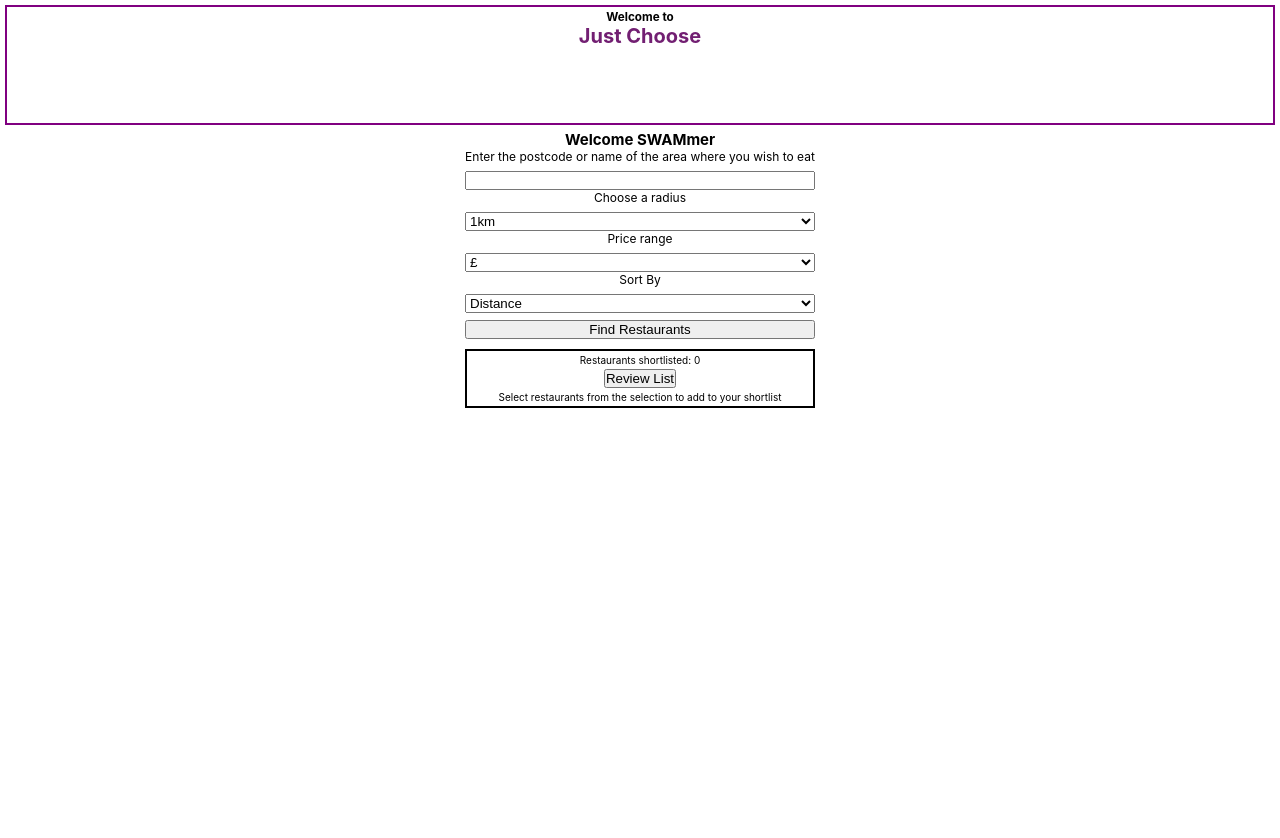
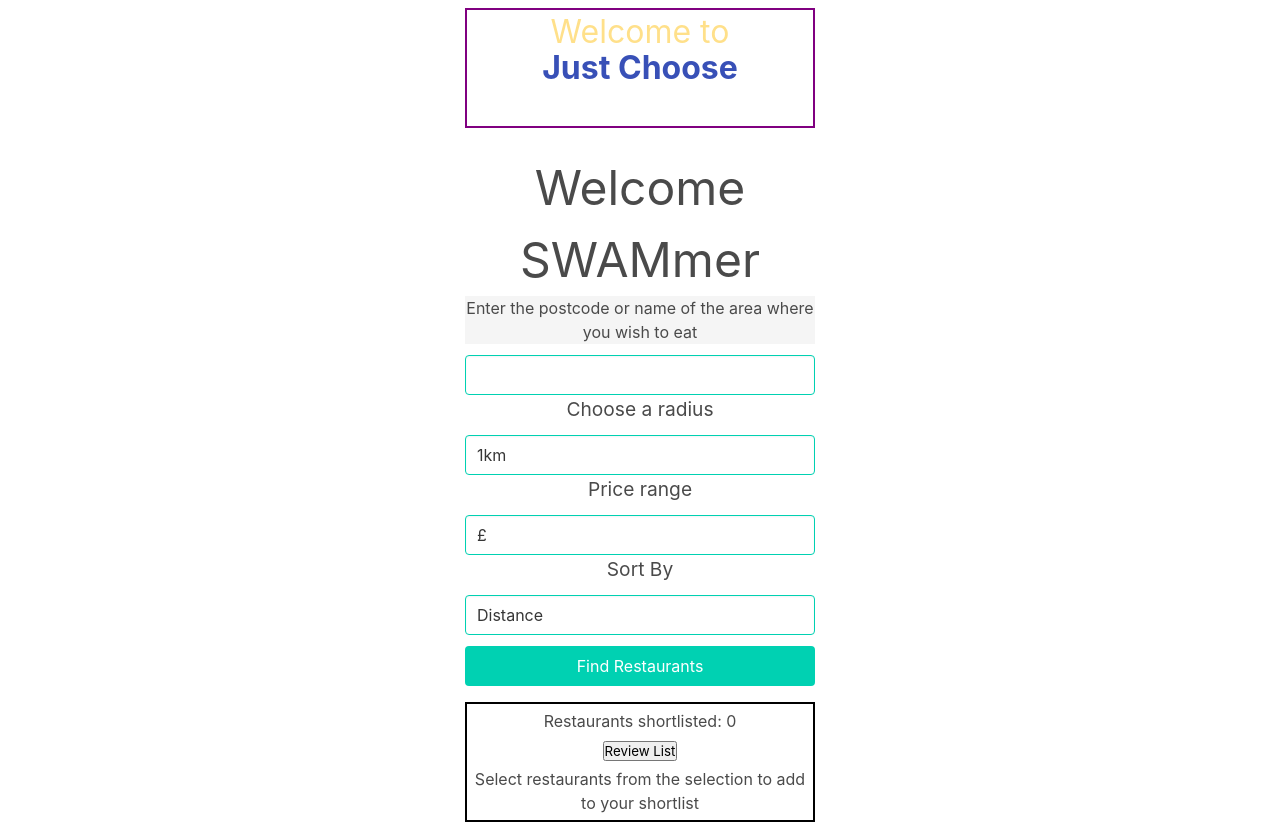
Before and after one commit to williamyap90/fe-just-choose, a React (Create React App) app: page /dashboard in a window 1280 px wide. Before the commit the page ends 800 px from the top, so only its background shows below. Built offline with nearby package versions, Linux system fonts and the light colour scheme.

Commit message:
Bulma WIP

```diff
--- a/package.json
+++ b/package.json
@@ -11,7 +11,9 @@
     "@types/react": "^17.0.20",
     "@types/react-dom": "^17.0.9",
     "axios": "^0.21.4",
+    "bulma": "^0.9.3",
     "jest": "^26.6.0",
+    "moment": "^2.29.1",
     "react": "^17.0.2",
     "react-datetime": "^3.1.1",
     "react-dom": "^17.0.2",
@@ -45,6 +47,7 @@
     ]
   },
   "devDependencies": {
-    "@types/react-router-dom": "^5.1.8"
+    "@types/react-router-dom": "^5.1.8",
+    "node-sass": "^6.0.1"
   }
 }
--- a/public/index.html
+++ b/public/index.html
@@ -4,6 +4,7 @@
     <meta charset="utf-8" />
     <meta name="viewport" content="width=device-width, initial-scale=1" />
     <meta name="theme-color" content="#000000" />
+    <meta name="viewport" content="width=device-width, initial-scale=1">
     <meta
       name="description"
       content="Web site created using create-react-app"
--- a/src/App.tsx
+++ b/src/App.tsx
@@ -1,5 +1,6 @@
 import Header from "./Components/Header"
 import "./CSS/App.css"
+import 'bulma/css/bulma.min.css'
 import { Route, Switch } from "react-router-dom";
 import WelcomePage from "./Components/WelcomePage";
 import SignUpPage from "./Components/SignUpPage"
@@ -16,7 +17,8 @@ function App() {
   const [loggedInUser, setLoggedInUser] = useState<IUser>({ name : 'SWAMmer', status : 'registered'});
 
   return (
-    <div className="App">
+    <div  className="App hero has-background-white">
+      <div className="container">
       <Header />
       <Switch>
       <Route exact path="/">
@@ -38,6 +40,7 @@ function App() {
         <NotFound />
       </Route>
       </Switch>
+      </div>
     </div>
   );
 }
--- a/src/CSS/App.css
+++ b/src/CSS/App.css
@@ -9,9 +9,6 @@ html {
   text-align: center;
 }
 
-.App {
-  margin: 0 0.5rem;
-}
 
 .Header {
   text-align: center;
--- a/src/Components/Header.tsx
+++ b/src/Components/Header.tsx
@@ -3,9 +3,11 @@
 const Header = () => {
     return (
 
-        <div className="Header">
-            <h3>Welcome to</h3>
-            <h1 className="HeaderTitle">Just Choose</h1>
+        <div className="Header title">
+            <h1 className="has-text-warning">Welcome to
+                <br />
+            <span className="has-text-weight-bold has-text-link-dark">Just Choose</span>
+            </h1>
         </div>
 
 
--- a/src/Components/OrganiserJourney/SubComponents/RestaurantFilters.tsx
+++ b/src/Components/OrganiserJourney/SubComponents/RestaurantFilters.tsx
@@ -66,10 +66,10 @@ export default function RestaurantFilters(props: Props) {
     return (
         <section className={Boxes["shortlist-filters-container"]}>
 
-      <h1 className={Paragraphs["welcome-text"]}>Welcome {props.loggedInUser.name}</h1>
+      <h1 className={`is-size-1`}>Welcome {props.loggedInUser.name}</h1>
       <form className={Forms["filters-form"]} onSubmit={handleSubmit}>
         <label htmlFor="Location">
-          <p className={Paragraphs["form-label-paragraph"]}> Enter the postcode or name of the area where you wish to eat </p>
+          <p className={`${Paragraphs["form-label-paragraph"]} is-size-6 has-background-light is-rounded`}> Enter the postcode or name of the area where you wish to eat </p>
         </label>
         <input
           type="text"
@@ -77,12 +77,12 @@ export default function RestaurantFilters(props: Props) {
           id="location"
           value={props.filters.location}
           onChange={handleChange}
-          className={Forms["filters-form-element"]}
+          className={`${Forms["filters-form-element"]} input is-primary `}
         />
         <label htmlFor="Distance">
         <p className={Paragraphs["form-label-paragraph"]}> Choose a radius </p>
         </label>
-        <select className={Forms["filters-form-element"]} onChange={handleChange} name="Distance" id="Distance">
+        <select className={`${Forms["filters-form-element"]} input is-primary`} onChange={handleChange} name="Distance" id="Distance">
           <option value="1000"> 1km</option>
           <option value="2000"> 2km</option>
           <option value="3000"> 3km</option>
@@ -95,7 +95,7 @@ export default function RestaurantFilters(props: Props) {
         <label htmlFor="price">
         <p className={Paragraphs["form-label-paragraph"]}> Price range</p>
         </label>
-        <select className={Forms["filters-form-element"]} onChange={handleChange} name="price" id="price">
+        <select className={`${Forms["filters-form-element"]} input is-primary`} onChange={handleChange} name="price" id="price">
           <option value="1">£</option>
           <option value="2">££</option>
           <option value="3">£££</option>
@@ -105,13 +105,13 @@ export default function RestaurantFilters(props: Props) {
         <label htmlFor="sort_by">
         <p className={Paragraphs["form-label-paragraph"]}>Sort By</p>
         </label>
-        <select className={Forms["filters-form-element"]} onChange={handleChange} name="sort_by" id="sort_by">
+        <select className={`${Forms["filters-form-element"]} input is-primary`} onChange={handleChange} name="sort_by" id="sort_by">
           <option value="distance">Distance</option>
           <option value="rating">Rating</option>
           <option value="review_count">Review Count</option>
         </select>
 
-        <input className={Forms["filters-form-element"]} type="submit" value="Find Restaurants" />
+        <input className={`${Forms["filters-form-element"]} button is-primary`} type="submit" value="Find Restaurants" />
       </form>
       </section>
     )
--- a/src/Components/WelcomePage.tsx
+++ b/src/Components/WelcomePage.tsx
@@ -11,10 +11,11 @@ interface Props {
 }
 const WelcomePage = (props: Props) => {
   return (
-    <div>
+    <div className="">
       <div className="HeaderIntro">
-        <h4>Welcome Intro</h4>
-        <p className="HeaderWelcomeText">
+        <p className='subtitle'>
+          Welcome Intro
+          <br />
           Brief text about the app will be added here once the inspiration hits
           to do so but for now this is a placeholder.
         </p>
@@ -23,8 +24,8 @@ const WelcomePage = (props: Props) => {
         {/* checks to see if user is logged in or not. Displays login buttons vs dashboard options accordingly */}
       {props.loggedInUser ? (
         <div className="HeaderLoginSetup">
-         <Link to="/Dashboard">  <button>Create Event</button></Link>
-          <button>View Profile</button>
+         <Link to="/Dashboard">  <button className="button is-primary is-medium is-fullwidth mb-2">Create Event</button></Link>
+          <button className="button is-primary is-medium is-fullwidth">View Profile</button>
         </div>
       ) : (
         <div className="HeaderLoginSetup">
```
Also changed, not shown: 1 other file (tests, documents, lock files or other folders).
